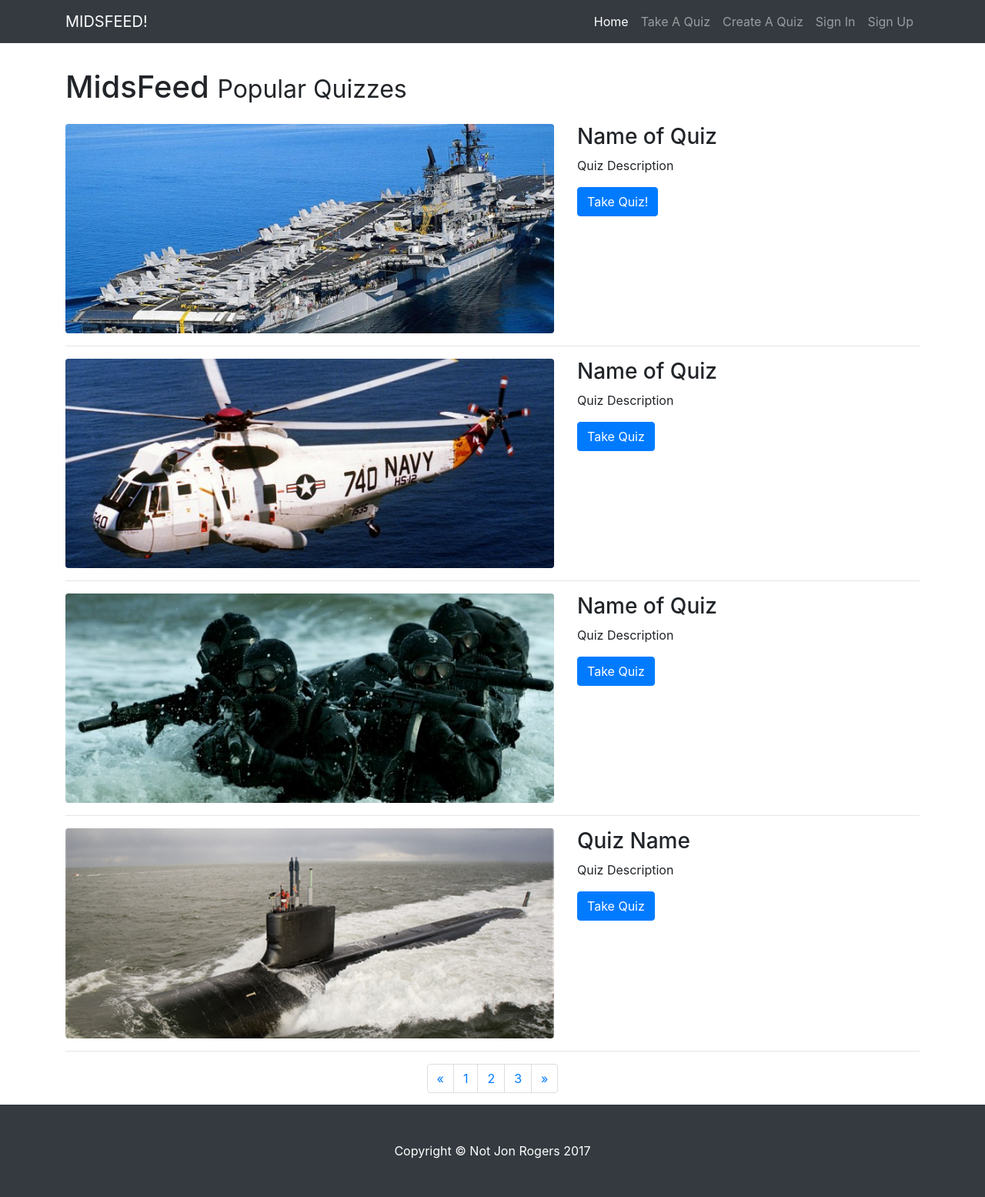
After one commit to m193480/MidsFeed, a PHP site: page /index.php in a window 1280 px wide. The commit adds this page. Shown: the whole page at 77% size. Run offline with PHP 8.4, Linux system fonts and the light colour scheme.

Commit message:
Working demo example

```diff
--- /dev/null
+++ b/index.php
@@ -0,0 +1,155 @@
+<!DOCTYPE html>
+<html lang="en">
+
+  <head>
+
+    <meta charset="utf-8">
+    <meta name="viewport" content="width=device-width, initial-scale=1, shrink-to-fit=no">
+    <meta name="description" content="">
+    <meta name="author" content="">
+
+    <title>1 Col Portfolio - Start Bootstrap Template</title>
+
+    <!-- Bootstrap core CSS -->
+    <link href="vendor/bootstrap/css/bootstrap.min.css" rel="stylesheet">
+
+    <!-- Custom styles for this template -->
+    <link href="css/1-col-portfolio.css" rel="stylesheet">
+
+  </head>
+
+  <body>
+
+    <!-- Navigation -->
+    <?php
+    require_once("navbar.php");
+    ?>
+
+    <!-- Page Content -->
+    <div class="container">
+
+      <!-- Page Heading -->
+      <h1 class="my-4">MidsFeed
+        <small>Popular Quizzes</small>
+      </h1>
+
+      <!-- Project One -->
+      <div class="row">
+        <div class="col-md-7">
+          <a href="#">
+            <img class="img-fluid rounded mb-3 mb-md-0" src="img/carrier.jpg" alt="">
+          </a>
+        </div>
+        <div class="col-md-5">
+          <h3>Name of Quiz</h3>
+          <p>
+            Quiz Description
+          </p>
+          <a class="btn btn-primary" href="#">Take Quiz!</a>
+        </div>
+      </div>
+      <!-- /.row -->
+
+      <hr>
+
+      <!-- Project Two -->
+      <div class="row">
+        <div class="col-md-7">
+          <a href="#">
+            <img class="img-fluid rounded mb-3 mb-md-0" src="img/h3usn.jpg" alt="">
+          </a>
+        </div>
+        <div class="col-md-5">
+          <h3>Name of Quiz</h3>
+          <p>
+            Quiz Description
+          </p>
+          <a class="btn btn-primary" href="#">Take Quiz</a>
+        </div>
+      </div>
+      <!-- /.row -->
+
+      <hr>
+
+      <!-- Project Three -->
+      <div class="row">
+        <div class="col-md-7">
+          <a href="#">
+            <img class="img-fluid rounded mb-3 mb-md-0" src="img/seals.jpg" alt="">
+          </a>
+        </div>
+        <div class="col-md-5">
+          <h3>Name of Quiz</h3>
+          <p>
+            Quiz Description
+          </p>
+          <a class="btn btn-primary" href="#">Take Quiz</a>
+        </div>
+      </div>
+      <!-- /.row -->
+
+      <hr>
+
+      <!-- Project Four -->
+      <div class="row">
+
+        <div class="col-md-7">
+          <a href="#">
+            <img class="img-fluid rounded mb-3 mb-md-0" src="img/VirginiaSSN.PNG" alt="">
+          </a>
+        </div>
+        <div class="col-md-5">
+          <h3>Quiz Name</h3>
+          <p>
+            Quiz Description
+          </p>
+          <a class="btn btn-primary" href="#">Take Quiz</a>
+        </div>
+      </div>
+      <!-- /.row -->
+
+      <hr>
+
+      <!-- Pagination -->
+      <ul class="pagination justify-content-center">
+        <li class="page-item">
+          <a class="page-link" href="#" aria-label="Previous">
+            <span aria-hidden="true">&laquo;</span>
+            <span class="sr-only">Previous</span>
+          </a>
+        </li>
+        <li class="page-item">
+          <a class="page-link" href="#">1</a>
+        </li>
+        <li class="page-item">
+          <a class="page-link" href="#">2</a>
+        </li>
+        <li class="page-item">
+          <a class="page-link" href="#">3</a>
+        </li>
+        <li class="page-item">
+          <a class="page-link" href="#" aria-label="Next">
+            <span aria-hidden="true">&raquo;</span>
+            <span class="sr-only">Next</span>
+          </a>
+        </li>
+      </ul>
+
+    </div>
+    <!-- /.container -->
+
+    <!-- Footer -->
+    <footer class="py-5 bg-dark">
+      <div class="container">
+        <p class="m-0 text-center text-white">Copyright &copy; Not Jon Rogers 2017</p>
+      </div>
+      <!-- /.container -->
+    </footer>
+
+    <!-- Bootstrap core JavaScript -->
+    <script src="vendor/jquery/jquery.min.js"></script>
+    <script src="vendor/bootstrap/js/bootstrap.bundle.min.js"></script>
+
+  </body>
+
+</html>
--- a/navbar.php
+++ b/navbar.php
@@ -3,12 +3,10 @@ body {
     padding-top: 65px;
 }
 </style>
-
 <?php
 echo   "
   <!-- Bootstrap core CSS -->
   <link href='vendor/bootstrap/css/bootstrap.min.css' rel='stylesheet'>
-
   <!-- Custom styles for this template -->
   <!--<link href='css/1-col-portfolio.css' rel='stylesheet'>-->
 <nav class='navbar navbar-expand-lg navbar-dark bg-dark fixed-top'>
@@ -20,10 +18,19 @@ echo   "
         <div class='collapse navbar-collapse' id='navbarResponsive'>
           <ul class='navbar-nav ml-auto'>
             <li class='nav-item active'>
-              <a class='nav-link' href='index.html'>Home
+              <a class='nav-link' href='index.php'>Home
+                <span class='sr-only'>(current)</span>
+              </a>
+            </li>";
+            if(isset($_COOKIE["uname"])) {
+            echo "
+            <li class='nav-item active'>
+              <a class='nav-link' href='profile.php'>Profile
                 <span class='sr-only'>(current)</span>
               </a>
             </li>
+            ";}
+            echo "
             <li class='nav-item'>
               <a class='nav-link' href='quiz.php'>Take A Quiz</a>
             </li>
@@ -39,6 +46,5 @@ echo   "
           </ul>
         </div>
       </div>
-
     </nav>";
 ?>
--- a/signIn.php
+++ b/signIn.php
@@ -38,8 +38,7 @@ if(isset($_POST['uname']) && $_POST['uname'] != '') {
   if(strcmp($pwd[$i], $psw) == 0) {
     $expires = time() + 86400;
     setcookie("uname", $uname, $expires);
-    echo $_COOKIE['uname'];
-    //header('Location:./index.html');
+    header('Location:./index.php');
   }
   else {
     echo "<div class='text-center'><div class='jumbotron'><h1 class='display-2'>Incorrect Password.</h1></div></div>";
--- a/signUp.php
+++ b/signUp.php
@@ -52,8 +52,8 @@ require_once("navbar.php");
           fclose($user);
           $expires = time() + 86400;
           setcookie("uname", $_POST['cuname'], $expires);
-          echo $_COOKIE['uname'];
-          //header('Location:./index.html');
+
+          header('Location:./index.php');
         }
       }
       ?>
```
Also changed, not shown: QuizForm.php (+3 -27 lines), profile.php (+6 -40 lines), quiz.php (+2 -9 lines).
